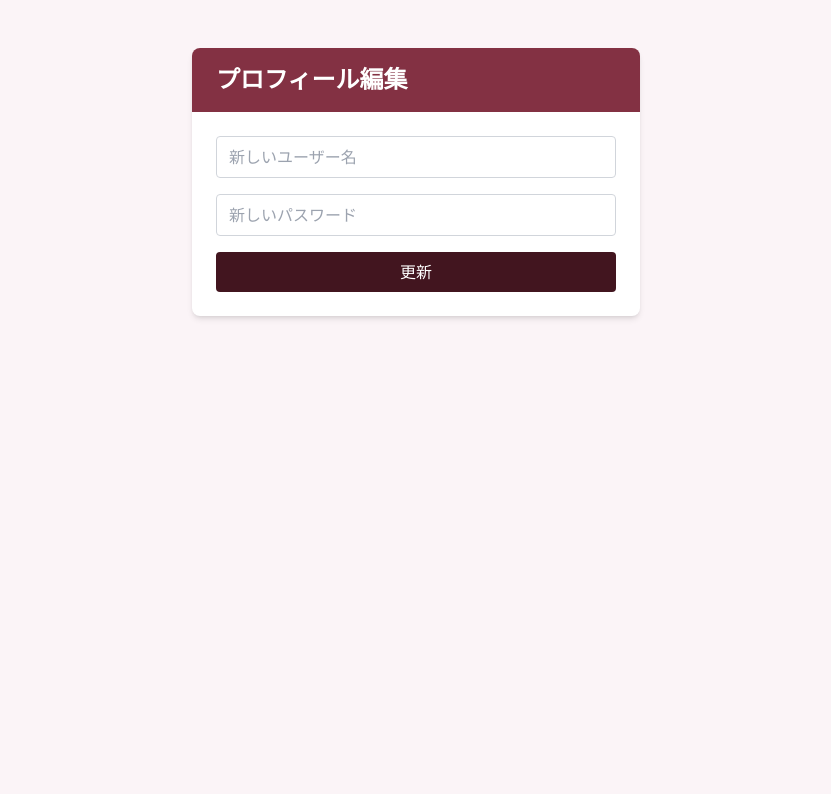
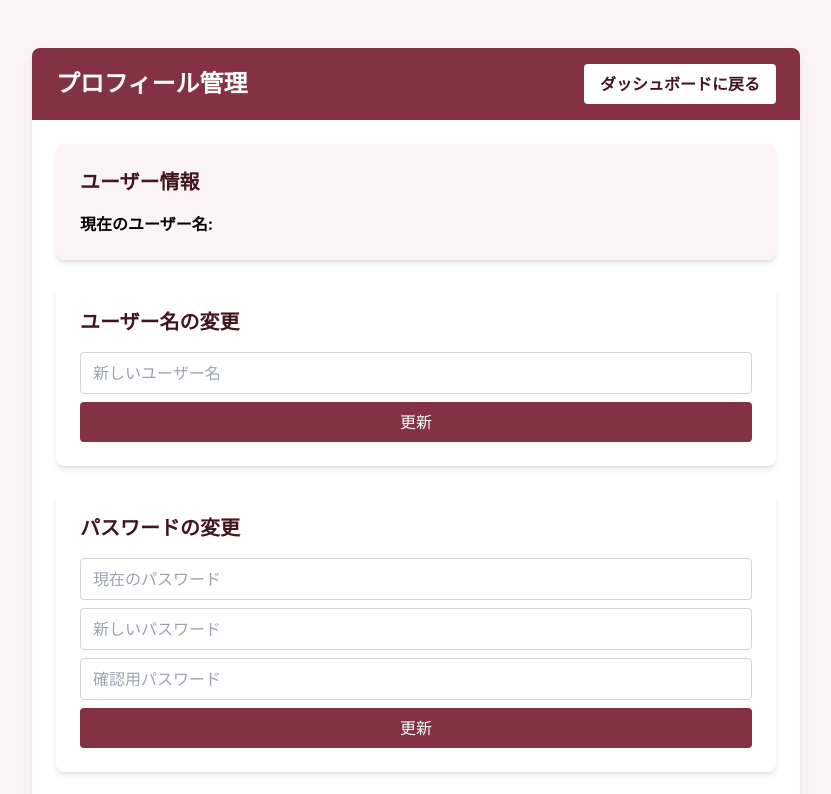
Before and after one commit to mah-kymr/MealTrackingApp, a React (Create React App) app in the folder frontend/: page /profile in a window 1280 px wide. Shown: the top 794 px of the page, without its empty margins (224-1055 px from the left). Built offline with nearby package versions, Linux system fonts and the light colour scheme; no server answers; sample sign-in values are in the browser's storage.

Commit message:
[学校] DELETE実装とPUT・DELETEのフロントエンド修正完了

```diff
--- a/frontend/src/pages/ProfilePage.js
+++ b/frontend/src/pages/ProfilePage.js
@@ -1,11 +1,40 @@
-import React, { useState } from "react";
+import React, { useState, useEffect } from "react";
+import { useNavigate } from "react-router-dom";
 
 const ProfilePage = () => {
-  const [username, setUsername] = useState(""); // 新しいユーザー名を保存
-  const [password, setPassword] = useState(""); // 新しいパスワードを保存
+  const [username, setUsername] = useState(""); // 現在のユーザー名を管理
+  const [newUsername, setNewUsername] = useState(""); // 新しいユーザー名
+  const [currentPassword, setCurrentPassword] = useState(""); // 現在のパスワード
+  const [newPassword, setNewPassword] = useState(""); // 新しいパスワード
+  const [confirmPassword, setConfirmPassword] = useState(""); // 確認用パスワード
   const [message, setMessage] = useState(""); // 結果メッセージを表示
+  const [isDeleting, setIsDeleting] = useState(false); // 削除確認モーダル表示状態
 
-  const handleUpdateProfile = async () => {
+  const navigate = useNavigate();
+
+  useEffect(() => {
+    // 現在のユーザー名を取得
+    const fetchProfile = async () => {
+      try {
+        const token = localStorage.getItem("token");
+        const response = await fetch("/api/v1/auth/profile", {
+          headers: { Authorization: `Bearer ${token}` },
+        });
+
+        if (response.ok) {
+          const data = await response.json();
+          setUsername(data.user.username);
+        }
+      } catch (error) {
+        console.error("Failed to fetch profile:", error);
+      }
+    };
+
+    fetchProfile();
+  }, []);
+
+  // ユーザー名更新
+  const handleUpdateUsername = async () => {
     try {
       const token = localStorage.getItem("token"); // 保存されているトークンを取得
       const response = await fetch("/api/v1/auth/profile", {
@@ -14,53 +43,211 @@ const ProfilePage = () => {
           "Content-Type": "application/json",
           Authorization: `Bearer ${token}`, // トークンをヘッダーに追加
         },
-        body: JSON.stringify({ username, password }), // 入力データを送信
+        body: JSON.stringify({ username: newUsername }), // 入力データを送信
       });
 
       if (response.ok) {
         setMessage("プロフィールが更新されました！");
+        setUsername(newUsername);
+        setNewUsername("");
       } else {
         setMessage("プロフィールの更新に失敗しました。");
       }
     } catch (error) {
-      console.error("Error updating profile:", error);
-      setMessage("エラーが発生しました。もう一度お試しください。");
+      console.error("Error updating username:", error);
+      setMessage("エラーが発生しました。");
     }
+  };
+
+  // パスワード更新
+  const handleUpdatePassword = async () => {
+    if (newPassword !== confirmPassword) {
+      setMessage("新しいパスワードが一致しません。");
+      return;
+    }
+
+    try {
+      const token = localStorage.getItem("token");
+      const response = await fetch("/api/v1/auth/profile", {
+        method: "PUT",
+        headers: {
+          "Content-Type": "application/json",
+          Authorization: `Bearer ${token}`,
+        },
+        body: JSON.stringify({ password: newPassword }),
+      });
+
+      if (response.ok) {
+        setMessage("パスワードが更新されました！");
+        setCurrentPassword("");
+        setNewPassword("");
+        setConfirmPassword("");
+      } else {
+        setMessage("パスワードの更新に失敗しました。");
+      }
+    } catch (error) {
+      console.error("Error updating password:", error);
+      setMessage("エラーが発生しました。");
+    }
+  };
+  // アカウント削除確認モーダルを開く
+  const handleDeleteAccountClick = () => {
+    setIsDeleting(true);
+  };
+
+  // アカウントを削除
+  const handleDeleteAccount = async () => {
+    try {
+      const token = localStorage.getItem("token");
+      const response = await fetch("/api/v1/auth/delete", {
+        method: "DELETE",
+        headers: {
+          Authorization: `Bearer ${token}`,
+        },
+      });
+
+      if (response.ok) {
+        localStorage.removeItem("token");
+        navigate("/login");
+      } else {
+        setMessage("アカウントの削除に失敗しました。");
+      }
+    } catch (error) {
+      console.error("Error deleting account:", error);
+      setMessage("エラーが発生しました。");
+    } finally {
+      setIsDeleting(false);
+    }
+  };
+
+  // ダッシュボードに戻る
+  const handleBackToDashboard = () => {
+    navigate("/dashboard");
   };
 
   return (
     <div className="min-h-screen bg-brand-background py-12 px-4 sm:px-6 lg:px-8">
-      <div className="max-w-md mx-auto bg-white shadow-md rounded-lg overflow-hidden">
-        <div className="bg-brand-secondary text-white px-6 py-4">
-          <h1 className="text-2xl font-bold">プロフィール編集</h1>
+      <div className="max-w-3xl mx-auto bg-white shadow-lg rounded-lg overflow-hidden">
+        {/* ヘッダー */}
+        <div className="bg-brand-secondary text-white px-6 py-4 flex justify-between items-center">
+          <h1 className="text-2xl font-bold">プロフィール管理</h1>
+          <button
+            onClick={handleBackToDashboard}
+            className="bg-white text-brand-primary hover:bg-brand-background font-bold py-2 px-4 rounded focus:outline-none focus:shadow-outline"
+          >
+            ダッシュボードに戻る
+          </button>
         </div>
-        <div className="p-6">
-          <div className="space-y-4">
+
+        {/* プロフィール情報 */}
+        <div className="p-6 space-y-6">
+          {/* カード1: ユーザー情報 */}
+          <div className="bg-brand-background rounded-lg p-6 shadow-md">
+            <h2 className="text-xl font-semibold text-brand-primary mb-4">
+              ユーザー情報
+            </h2>
+            <p>
+              <strong>現在のユーザー名:</strong> {username}
+            </p>
+          </div>
+
+          {/* カード2: ユーザー名変更 */}
+          <div className="bg-white rounded-lg p-6 shadow-md">
+            <h2 className="text-xl font-semibold text-brand-primary mb-4">
+              ユーザー名の変更
+            </h2>
             <input
               type="text"
               placeholder="新しいユーザー名"
-              value={username}
-              onChange={(e) => setUsername(e.target.value)} // ユーザー名入力を管理
-              className="w-full px-3 py-2 border border-gray-300 rounded focus:outline-none focus:ring-brand-accent focus:border-brand-accent"
+              value={newUsername}
+              onChange={(e) => setNewUsername(e.target.value)}
+              className="w-full px-3 py-2 border border-gray-300 rounded mb-2"
+            />
+            <button
+              onClick={handleUpdateUsername}
+              className="w-full bg-brand-secondary text-white py-2 px-4 rounded hover:bg-brand-accent"
+            >
+              更新
+            </button>
+          </div>
+
+          {/* カード3: パスワード変更 */}
+          <div className="bg-white rounded-lg p-6 shadow-md">
+            <h2 className="text-xl font-semibold text-brand-primary mb-4">
+              パスワードの変更
+            </h2>
+            <input
+              type="password"
+              placeholder="現在のパスワード"
+              value={currentPassword}
+              onChange={(e) => setCurrentPassword(e.target.value)}
+              className="w-full px-3 py-2 border border-gray-300 rounded mb-2"
             />
             <input
               type="password"
               placeholder="新しいパスワード"
-              value={password}
-              onChange={(e) => setPassword(e.target.value)} // パスワード入力を管理
-              className="w-full px-3 py-2 border border-gray-300 rounded focus:outline-none focus:ring-brand-accent focus:border-brand-accent"
+              value={newPassword}
+              onChange={(e) => setNewPassword(e.target.value)}
+              className="w-full px-3 py-2 border border-gray-300 rounded mb-2"
+            />
+            <input
+              type="password"
+              placeholder="確認用パスワード"
+              value={confirmPassword}
+              onChange={(e) => setConfirmPassword(e.target.value)}
+              className="w-full px-3 py-2 border border-gray-300 rounded mb-2"
             />
             <button
-              onClick={handleUpdateProfile}
-              className="w-full bg-brand-primary text-white py-2 px-4 rounded hover:bg-brand-secondary focus:outline-none"
+              onClick={handleUpdatePassword}
+              className="w-full bg-brand-secondary text-white py-2 px-4 rounded hover:bg-brand-accent"
             >
               更新
             </button>
-            {message && (
-              <p className="text-center text-brand-primary mt-4">{message}</p>
-            )}
           </div>
+          {/* アカウント削除 */}
+          <div className="bg-red-50 rounded-lg p-6 shadow-md border border-red-200">
+            <h2 className="text-xl font-semibold text-red-600 mb-4">
+              アカウントの削除
+            </h2>
+            <p className="text-red-600 mb-4">
+              アカウントを削除すると、すべてのデータが失われます。この操作は元に戻せません。
+            </p>
+            <button
+              onClick={handleDeleteAccountClick}
+              className="w-full bg-red-600 text-white py-2 px-4 rounded hover:bg-red-700"
+            >
+              アカウントを削除する
+            </button>
+          </div>
+
+          {/* 確認モーダル */}
+          {isDeleting && (
+            <div className="fixed inset-0 flex items-center justify-center bg-black bg-opacity-50">
+              <div className="bg-white p-6 rounded-md shadow-md">
+                <p className="mb-4">本当にアカウントを削除しますか？</p>
+                <div className="flex justify-end space-x-4">
+                  <button
+                    onClick={() => setIsDeleting(false)}
+                    className="bg-gray-400 text-white py-2 px-4 rounded"
+                  >
+                    キャンセル
+                  </button>
+                  <button
+                    onClick={handleDeleteAccount}
+                    className="bg-red-600 text-white py-2 px-4 rounded"
+                  >
+                    削除する
+                  </button>
+                </div>
+              </div>
+            </div>
+          )}
         </div>
+
+        {/* メッセージ表示 */}
+        {message && (
+          <p className="text-center text-brand-primary mt-4">{message}</p>
+        )}
       </div>
     </div>
   );
--- a/frontend/tailwind.config.js
+++ b/frontend/tailwind.config.js
@@ -4,10 +4,17 @@ module.exports = {
   theme: {
     extend: {
       colors: {
-        "brand-primary": "#42151f", // プライマリカラー
-        "brand-secondary": "#833143", // セカンダリカラー
-        "brand-accent": "#c85b7d", // アクセントカラー
-        "brand-background": "#fbf4f7", // 背景色
+        // プライマリカラー
+        "brand-primary": "#42151f",
+
+        // セカンダリカラー
+        "brand-secondary": "#833143",
+
+        // アクセントカラー
+        "brand-accent": "#c85b7d",
+
+        // 背景色
+        "brand-background": "#fbf4f7",
       },
     },
   },
```
